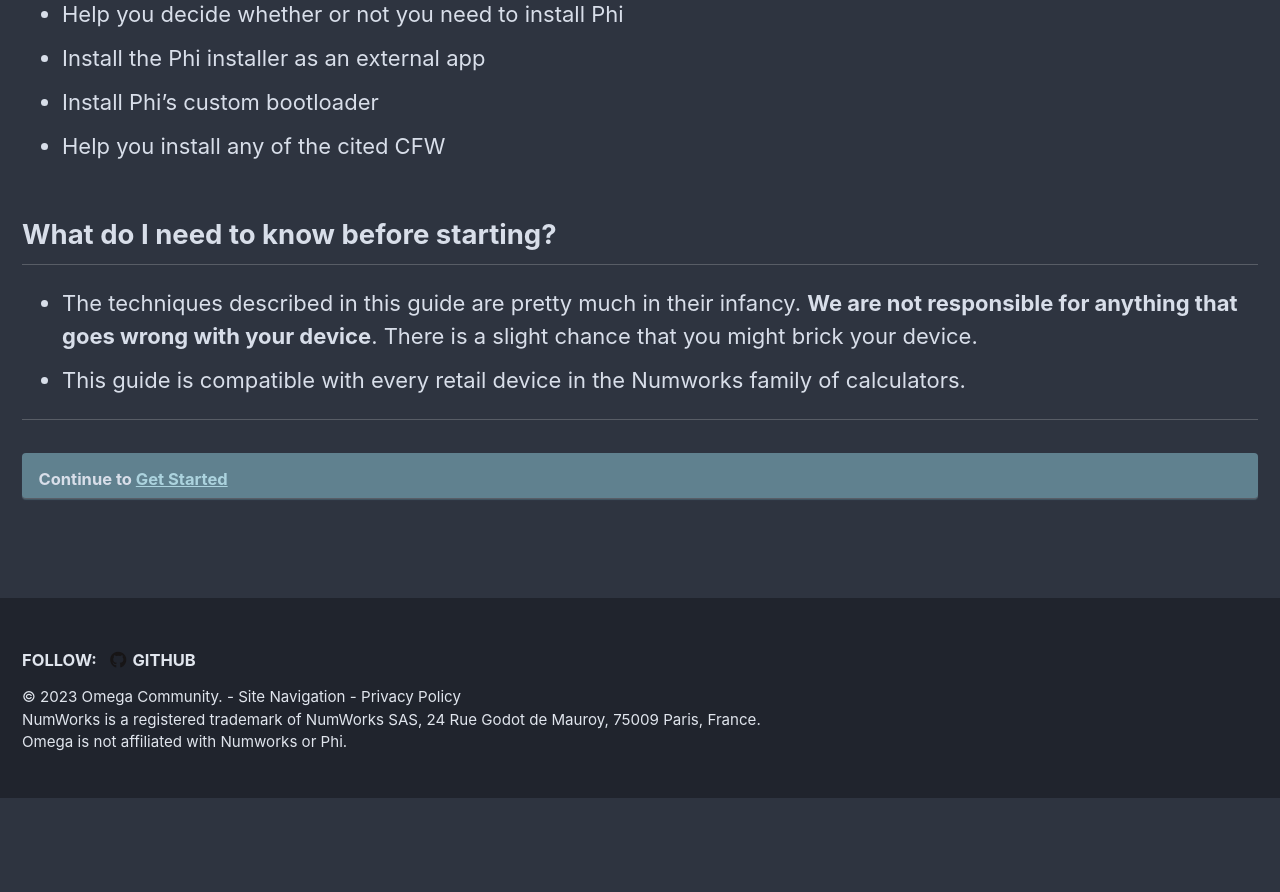
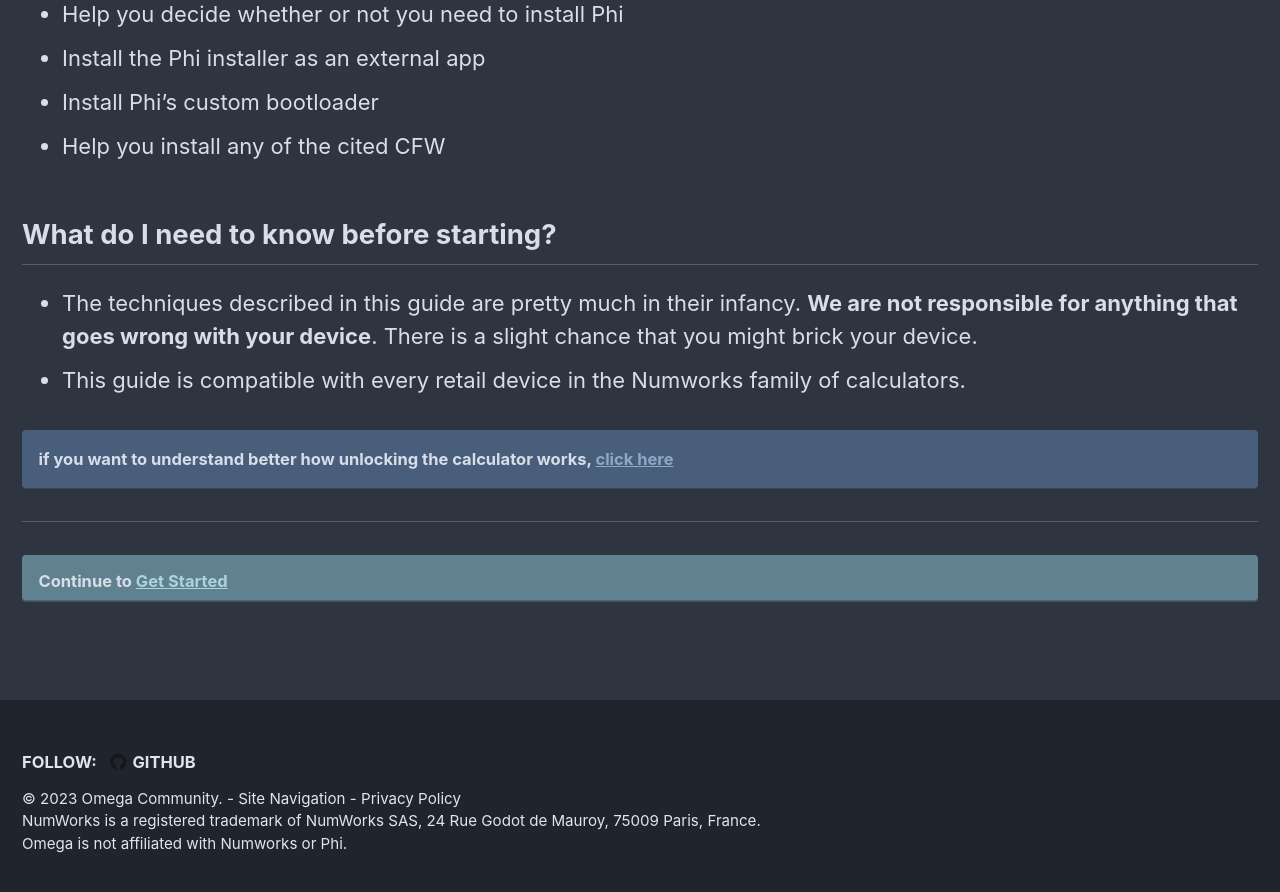
Before and after one commit to Omega-Numworks/Omega-Guide, a Jekyll site: the page built from _pages/en_US/home.md, in a window 1280 px wide and 900 px high, scrolled down 1299 px. Shown: the top 892 px of the window. Built offline with Jekyll 4.4.1, drawn with Linux system fonts in a browser that asks for light colours; comment, search, counter and statistics services are not loaded; before the commit the page ends 2097 px from its top, so only the background shows below that.

Commit message:
Update home.md

```diff
--- a/_pages/en_US/home.md
+++ b/_pages/en_US/home.md
@@ -36,6 +36,9 @@
 * The techniques described in this guide are pretty much in their infancy. **We are not responsible for anything that goes wrong with your device**. There is a slight chance that you might brick your device.
 * This guide is compatible with every retail device in the Numworks family of calculators.
 
+if you want to understand better how unlocking the calculator works, [click here](how-does-it-work)
+{: .notice--info}
+
 ___
 
 ## Continue to [Get Started](get-started)
```
